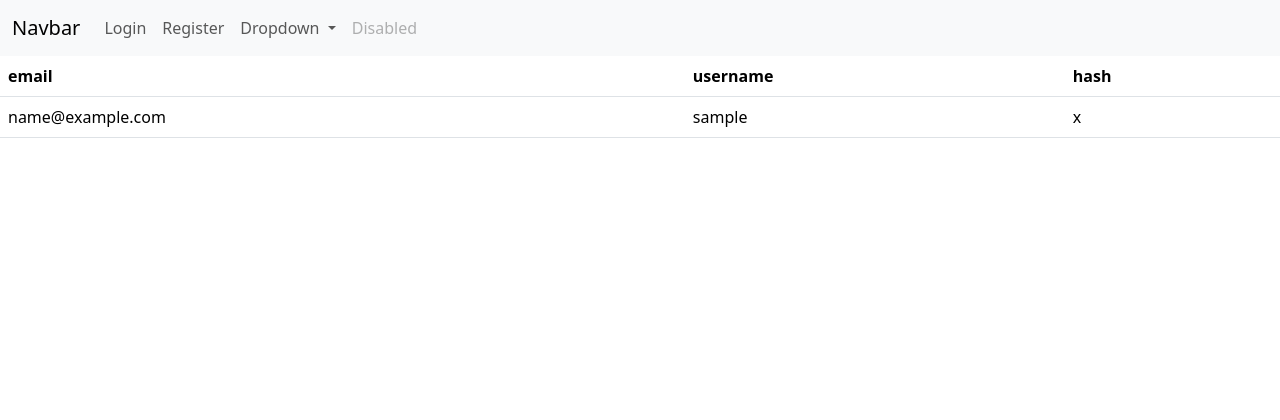
After one commit to Ohlivier/webtechtProgrammeerles, a Python web app: template templates/debug.html in a window 1280 px wide. The commit adds this page. Shown: the top 420 px of the page. Run offline with Jinja, Linux system fonts and the light colour scheme; the template is opened without the code that fills it: most values are stand-ins (such as "Sample title", 1, 10 or a date in 2020).

Commit message:
Add debug.html page for viewing all usernames and stuff Fix some bugs (check commit)

```diff
--- a/models.py
+++ b/models.py
@@ -10,15 +10,15 @@ class User(db.Model, UserMixin):
     id = db.Column(db.Integer, primary_key=True, autoincrement=True)
     email = db.Column(db.String(), nullable=False, unique=True)
     username = db.Column(db.String(), nullable=False, unique=True)
-    password_hash = db.Column(db.String(128), nullable=False)
+    password_hash = db.Column(db.String(128))
 
     def __init__(self, email, username, password):
         self.email = email
         self.username = username
-        self.hashed_password = generate_password_hash(password)
+        self.password_hash = generate_password_hash(password)
 
     def __repr__(self):
-        return f'User: {self.username} \n Email: {self.email} \n password: {self.password}'
+        return f'User: {self.username} \n Email: {self.email} \n password: {self.password_hash}'
 
     def check_password(self, password):
         return check_password_hash(self.password_hash, password)
--- /dev/null
+++ b/templates/debug.html
@@ -0,0 +1,21 @@
+{% extends 'base.html' %}
+{% block content %}
+<table class="table">
+  <thead>
+    <tr>
+      <th scope="col">email</th>
+      <th scope="col">username</th>
+      <th scope="col">hash</th>
+    </tr>
+  </thead>
+  <tbody>
+  {% for user in users %}
+    <tr>
+      <td>{{ user.email }}</td>
+      <td>{{ user.username }}</td>
+      <td>{{ user.password_hash }}</td>
+    </tr>
+  {% endfor %}
+  </tbody>
+</table>
+{% endblock %}
--- a/templates/register.html
+++ b/templates/register.html
@@ -16,6 +16,10 @@
                 <label for="exampleInputPassword1" class="form-label">{{ form.password.label }}</label>
                 <div class="form-control">{{ form.password }}</div>
             </div>
+            <div class="mb-3">
+                <label for="exampleInputPassword1" class="form-label">{{ form.pass_confirm.label }}</label>
+                <div class="form-control">{{ form.pass_confirm }}</div>
+            </div>
             <button type="submit" class="btn btn-primary">Submit</button>
         </form>
     </div>
```
Also changed, not shown: app.py (+15 -2 lines), database.db.
